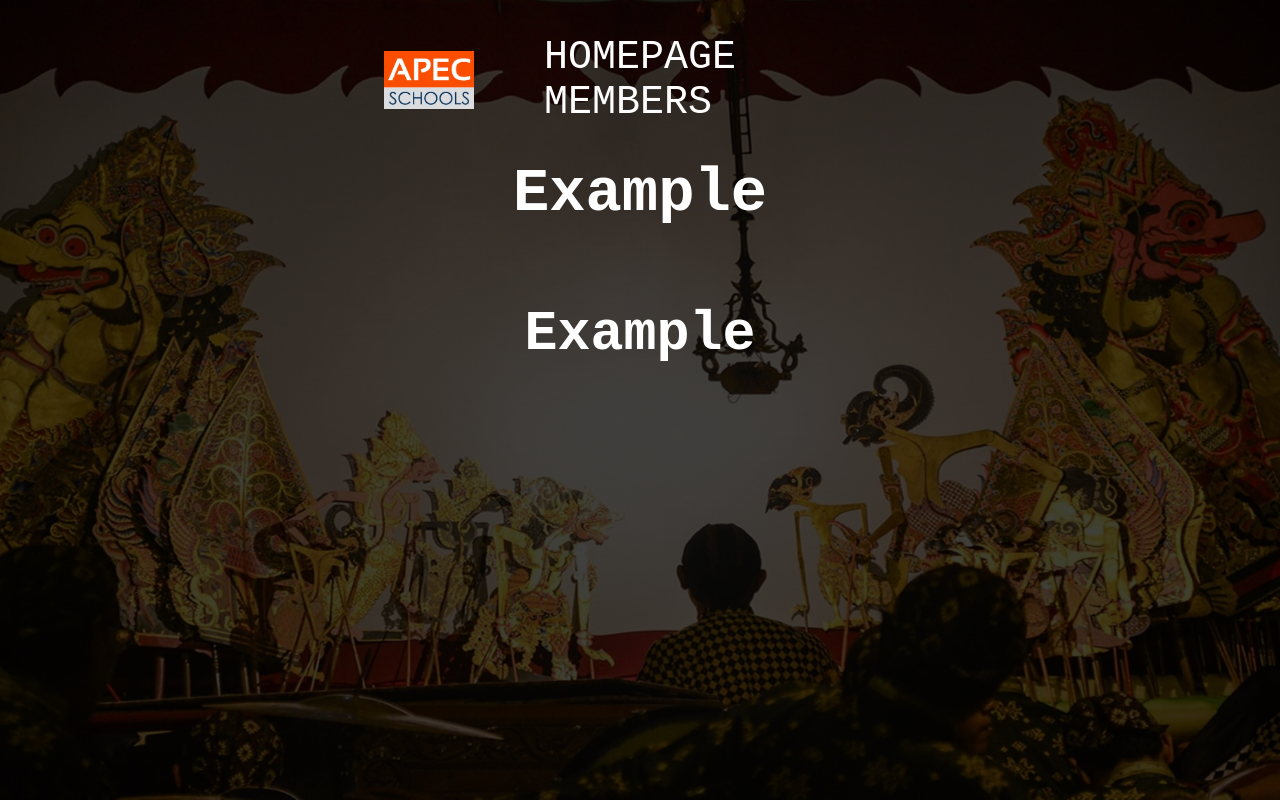
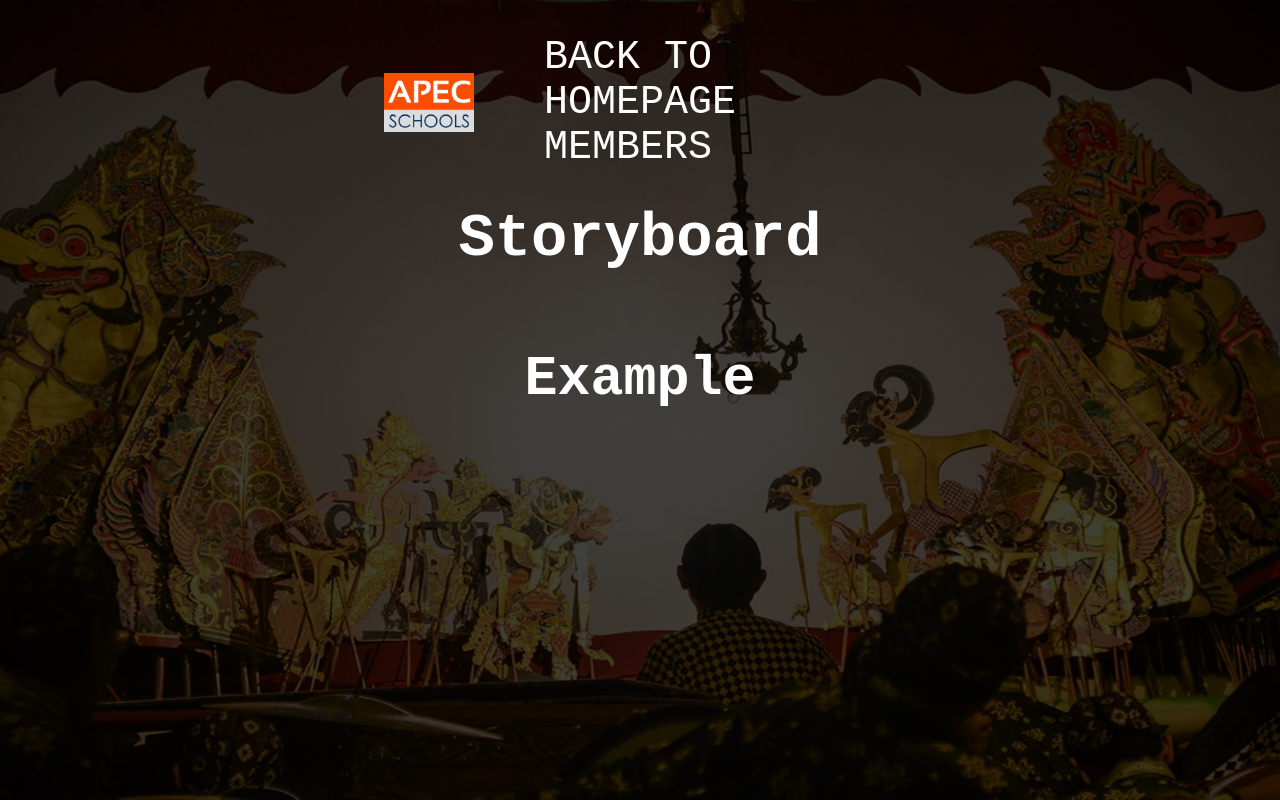
Before and after one commit to galaten/group4.github.io, a plain HTML site: page storyboard.html in a window 1280 px wide. Drawn offline with Linux system fonts and the light colour scheme.

Commit message:
Update storyboard.html

```diff
--- a/storyboard.html
+++ b/storyboard.html
@@ -8,12 +8,12 @@
     <div class="navbar">
         <img src="apeclogo.png" class="logo">
         <ul>
-            <li><a href="index.html">Homepage</a></li>
+            <li><a href="index.html">Back to Homepage</a></li>
             <li><a href="members.html">Members</a></li>
         </ul>
         </div>
     <div class="header">
-    <h1>Example</h1>
+    <h1>Storyboard</h1>
     <h2>Example</h2>
 
         </div>
```
